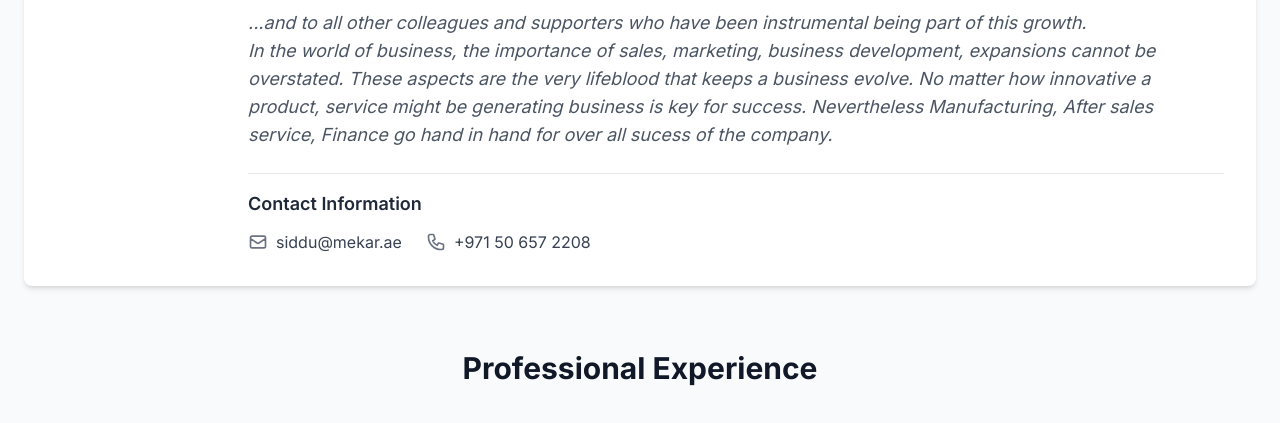
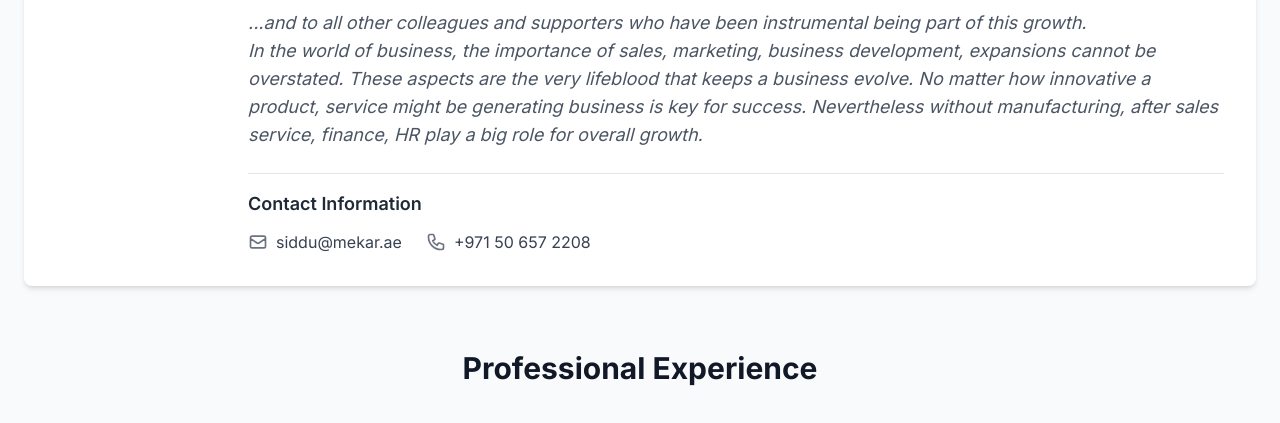
Before and after one commit to SidduRC/siddurc.github.io, a plain HTML site: page index.html in a window 1280 px wide. Shown: the part 1232-1655 px from the top of the page. Drawn offline with nearby package versions, Linux system fonts and the light colour scheme.

Commit message:
Update index.html

```diff
--- a/index.html
+++ b/index.html
@@ -163,7 +163,7 @@
                 business development, expansions cannot be overstated. These
                 aspects are the very lifeblood that keeps a business evolve. No
                 matter how innovative a product, service might be generating
-                business is key for success. Nevertheless Manufacturing, After sales service, Finance go hand in hand for over all sucess of the company.
+                business is key for success. Nevertheless without manufacturing, after sales service, finance, HR play a big role for overall growth.
               </p>
             </div>
             <!-- Contact Info -->
```
